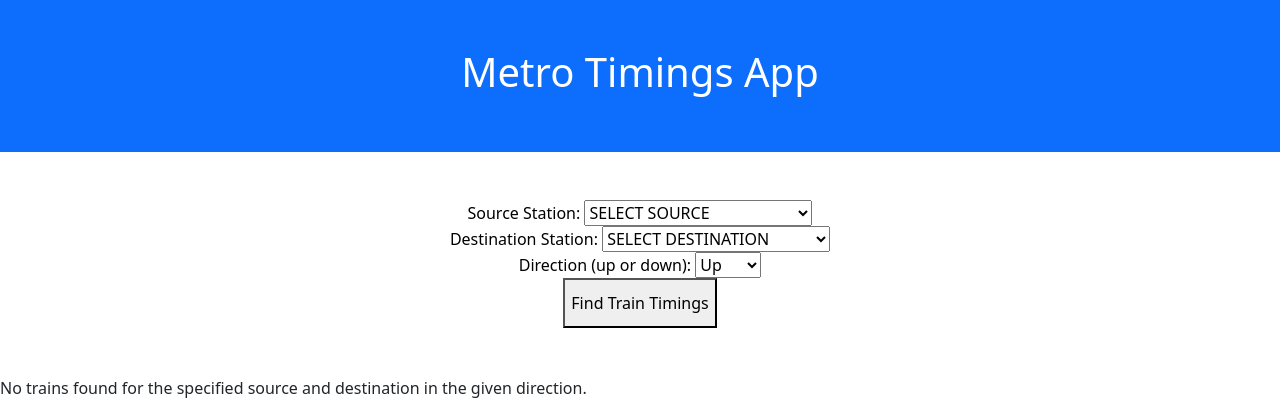
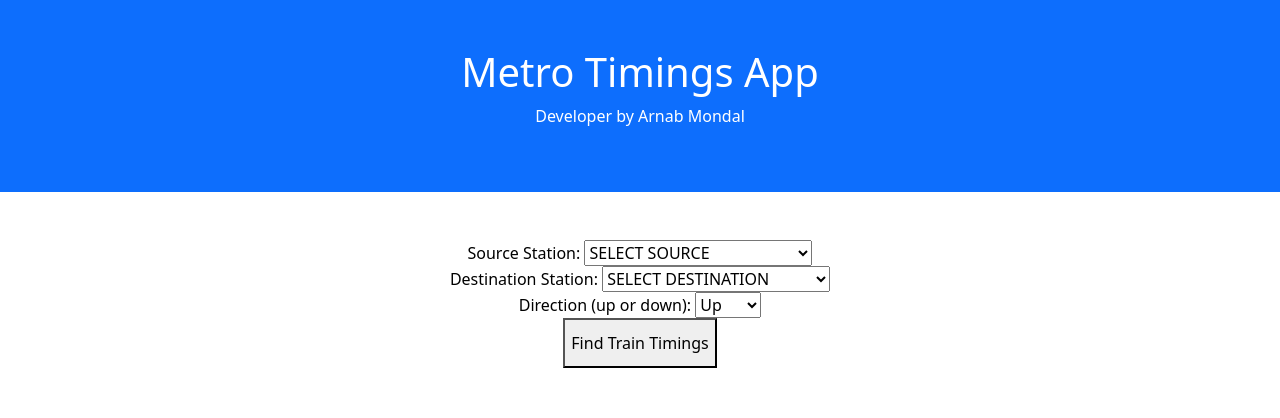
Before and after one commit to ARNAB-BOTMAS/timing_metro, a Flask app: page / in a window 1280 px wide. Shown: the top 418 px of the page. Run offline with Flask 3, Linux system fonts and the light colour scheme.

Commit message:
first commit

```diff
--- a/templates/index.html
+++ b/templates/index.html
@@ -10,6 +10,7 @@
 <body>
     <div class="container-fluid p-5 bg-primary text-white text-center">
         <h1>Metro Timings App</h1>
+        <p>Developer by Arnab Mondal</p>
     </div>
     <div class="container-fluid p-5 bg-opacity text-black text-center">
         <form method="post">
```
